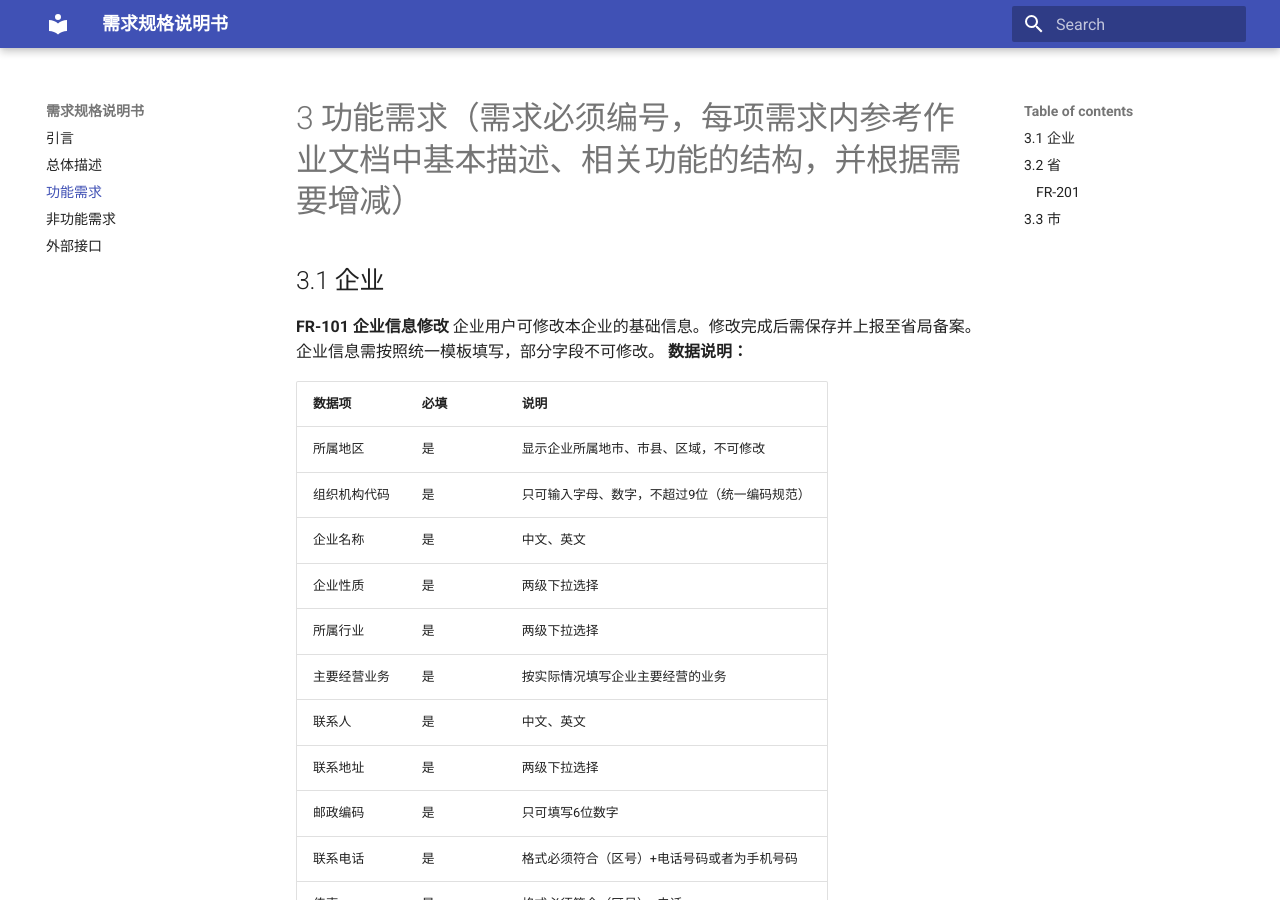
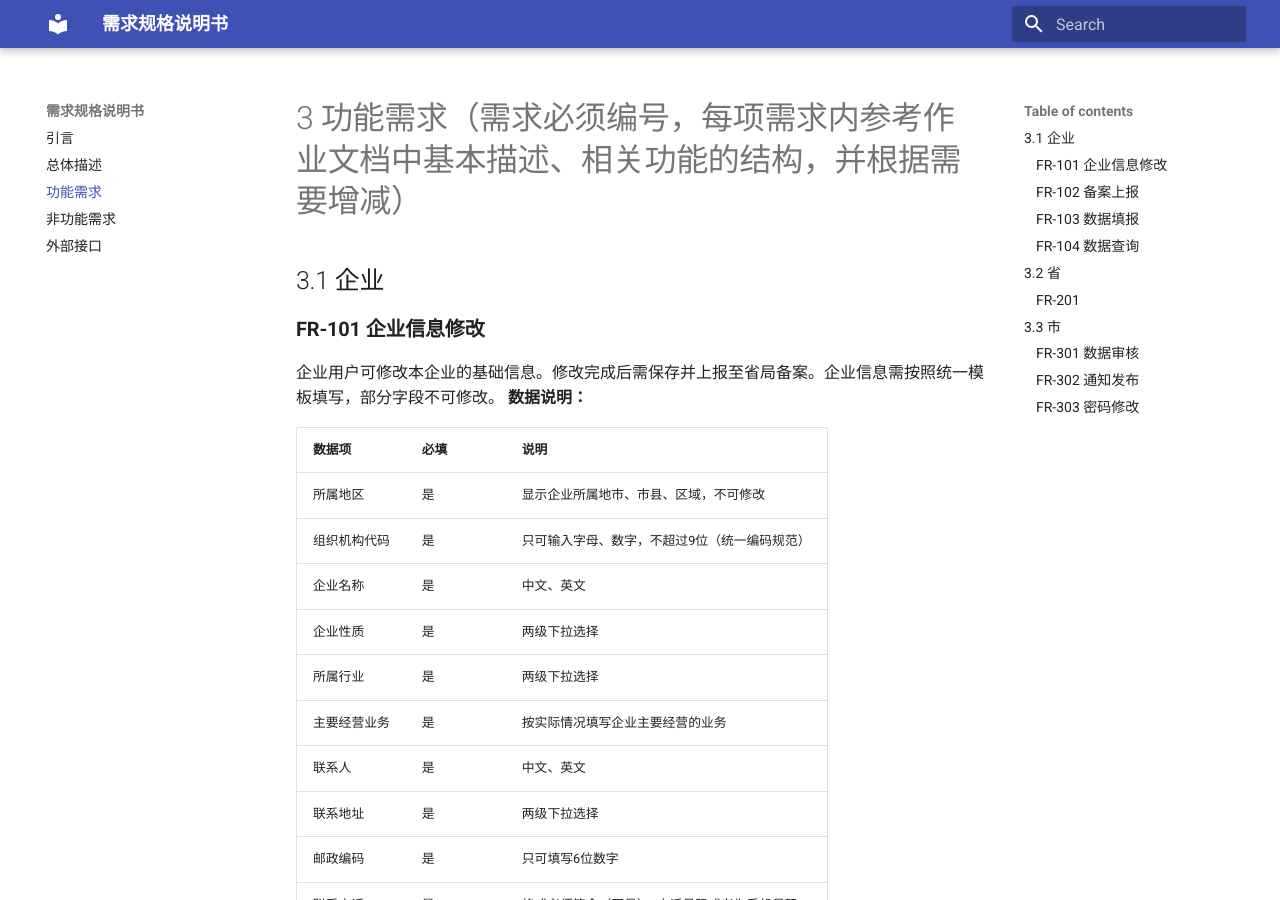
Before and after one commit to g513yb/Enterprise-Data-Collection, an MkDocs documentation site: the page built from docs/srs/functional-requirements.md, in a window 1280 px wide and 900 px high. Built offline with MkDocs 1.6.1 and Material for MkDocs 9.7.7, drawn with Linux system fonts in a browser that asks for light colours.

Commit message:
修改为第三标题

```diff
--- a/docs/srs/functional-requirements.md
+++ b/docs/srs/functional-requirements.md
@@ -2,7 +2,8 @@
 
 ## 3.1 企业
 
-**FR-101 企业信息修改**
+### **FR-101 企业信息修改**
+
 企业用户可修改本企业的基础信息。修改完成后需保存并上报至省局备案。企业信息需按照统一模板填写，部分字段不可修改。
 **数据说明：**
 
@@ -28,7 +29,8 @@
 - 保存修改并触发备案流程
 - 字段格式校验
 
-**FR-102 备案上报**
+### **FR-102 备案上报**
+
 企业完成信息填写或修改后，可将备案信息上报至省局。上报后信息进入待审核状态。
 **相关功能：**
 
@@ -37,7 +39,8 @@
 - 查看备案状态（待审核/已通过/已退回）
 - 退回时可查看退回理由
 
-**FR-103 数据填报**
+### **FR-103 数据填报**
+
 企业在规定的上报期内，填报本企业的就业失业数据。填报内容需符合模板要求，若调查期就业人数低于建档期人数，则需填写减少类型及原因。
 **数据说明：**
 
@@ -64,7 +67,8 @@
 - 校验必填项及逻辑规则（数据对比、格式校验）
 - 显示填报期限提醒
 
-**FR-104 数据查询**
+### **FR-104 数据查询**
+
 企业用户可查询历史填报数据及其状态（如已上报、已审核、已退回等）。查询结果仅支持浏览，不支持导出。
 **相关功能：**
 
@@ -87,7 +91,8 @@
 
 ## 3.3 市
 
-**FR-301 数据审核**
+### **FR-301 数据审核**
+
 市级用户审核辖区内企业上报的就业失业数据。审核通过后数据可上报至省级。
 **数据说明：**
 审核内容为企业填报数据（详见FR-103数据说明）
@@ -99,7 +104,8 @@
 - 批量审核功能
 - 查看审核记录（审核人、审核时间、审核结果）
 
-**FR-302 通知发布**
+### **FR-302 通知发布**
+
 市级用户可向辖区内企业发布通知。通知内容需包含标题、正文、发布时间等信息。
 **数据说明：**
 
@@ -118,7 +124,8 @@
 - 查看已发布通知列表（按发布时间倒序）
 - 通知阅读统计（可选）
 
-**FR-303 密码修改**
+### **FR-303 密码修改**
+
 市级用户可修改登录密码。修改后需重新登录。
 **相关功能：**
 
```
